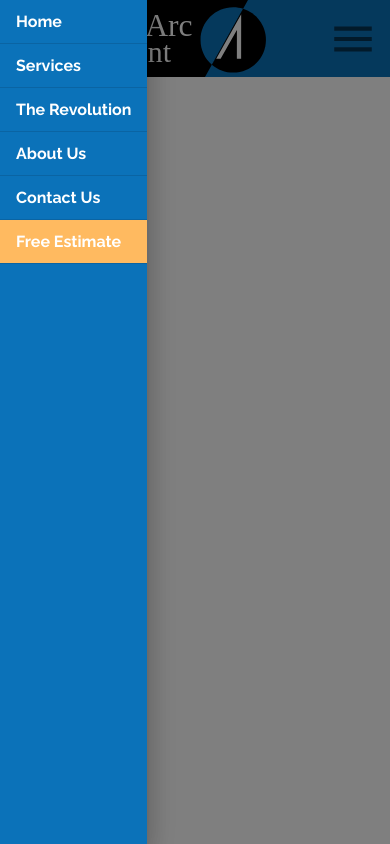
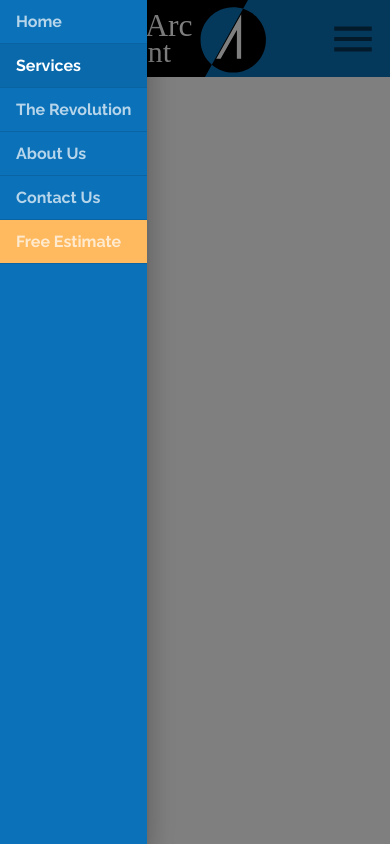
Before and after one commit to EmmieA/arcdevelopment, a React (Create React App) app: page /websites in a window 390 px wide. Both pictures are taken after a click on the button 353 px from the left and 38 px from the top of the page. Built offline with nearby package versions, Linux system fonts and the light colour scheme.

Commit message:
Added drawer menu to support mobile viewports

```diff
--- a/src/components/ui/DrawerMenu.js
+++ b/src/components/ui/DrawerMenu.js
@@ -27,34 +27,24 @@ const useStyles = makeStyles((theme) => ({
   drawerItem: {
     ...theme.typography.tab,
     color: 'white',
+    opacity: 0.7,
+  },
+  drawerItemSelected: {
+    opacity: 1,
   },
   drawerItemEstimate: {
     backgroundColor: theme.palette.common.orange,
   },
 }));
 
-const DrawerMenu = ({ navChoice, servicesMenuItems, setNavChoice }) => {
+// from the online docs - if not iOS, the drawer functions a bit weird so the component
+// uses a couple of props to enable good rendering
+const iOS = process.browser && /iPad|iPhone|iPod/.test(navigator.userAgent);
+
+const DrawerMenu = ({ navChoice, handleSetNavChoice }) => {
   const [isDrawerOpen, setIsDrawerOpen] = useState(false);
 
   const classes = useStyles();
-
-  const handleSetNavChoice = (navChoice) => {
-    setNavChoice(navChoice);
-  };
-
-  // from the online docs - if not iOS, the drawer functions a bit weird so the component
-  // uses a couple of props to enable good rendering
-  const iOS = process.browser && /iPad|iPhone|iPod/.test(navigator.userAgent);
-
-  const renderServicesSubMenu = (menuItem, index) => {
-    return (
-      <ListItem component={Link}>
-        <ListItemText className={classes.drawerItem} disableTypography component={Link} to="/">
-          {menuItem.name}
-        </ListItemText>
-      </ListItem>
-    );
-  };
 
   return (
     <>
@@ -78,39 +68,102 @@ const DrawerMenu = ({ navChoice, servicesMenuItems, setNavChoice }) => {
             to="/"
             selected={navChoice === 0}
           >
-            <ListItemText className={classes.drawerItem} disableTypography>
+            <ListItemText
+              // dynamic application of classes to change the opacity of the item when it's been selected
+              className={navChoice === 0 ? [classes.drawerItem, classes.drawerItemSelected] : classes.drawerItem}
+              disableTypography
+            >
               Home
             </ListItemText>
           </ListItem>
-          <ListItem divider button onClick={() => setIsDrawerOpen(false)} component={Link} to="/services">
-            <ListItemText className={classes.drawerItem} disableTypography>
+          <ListItem
+            divider
+            button
+            onClick={() => {
+              setIsDrawerOpen(false);
+              handleSetNavChoice(1);
+            }}
+            component={Link}
+            to="/services"
+            selected={navChoice === 1}
+          >
+            <ListItemText
+              className={navChoice === 1 ? [classes.drawerItem, classes.drawerItemSelected] : classes.drawerItem}
+              disableTypography
+            >
               Services
             </ListItemText>
           </ListItem>
-          <ListItem divider button onClick={() => setIsDrawerOpen(false)} component={Link} to="/revolution">
-            <ListItemText className={classes.drawerItem} disableTypography>
+          <ListItem
+            divider
+            button
+            onClick={() => {
+              setIsDrawerOpen(false);
+              handleSetNavChoice(2);
+            }}
+            component={Link}
+            to="/revolution"
+            selected={navChoice === 2}
+          >
+            <ListItemText
+              className={navChoice === 2 ? [classes.drawerItem, classes.drawerItemSelected] : classes.drawerItem}
+              disableTypography
+            >
               The Revolution
             </ListItemText>
           </ListItem>
-          <ListItem divider button onClick={() => setIsDrawerOpen(false)} component={Link} to="/about">
-            <ListItemText className={classes.drawerItem} disableTypography>
+          <ListItem
+            divider
+            button
+            onClick={() => {
+              setIsDrawerOpen(false);
+              handleSetNavChoice(3);
+            }}
+            component={Link}
+            to="/about"
+            selected={navChoice === 3}
+          >
+            <ListItemText
+              className={navChoice === 3 ? [classes.drawerItem, classes.drawerItemSelected] : classes.drawerItem}
+              disableTypography
+            >
               About Us
             </ListItemText>
           </ListItem>
-          <ListItem divider button onClick={() => setIsDrawerOpen(false)} component={Link} to="/contact">
-            <ListItemText className={classes.drawerItem} disableTypography>
+          <ListItem
+            divider
+            button
+            onClick={() => {
+              setIsDrawerOpen(false);
+              handleSetNavChoice(4);
+            }}
+            component={Link}
+            to="/contact"
+            selected={navChoice === 4}
+          >
+            <ListItemText
+              className={navChoice === 4 ? [classes.drawerItem, classes.drawerItemSelected] : classes.drawerItem}
+              disableTypography
+            >
               Contact Us
             </ListItemText>
           </ListItem>
           <ListItem
             divider
             button
-            onClick={() => setIsDrawerOpen(false)}
+            onClick={() => {
+              setIsDrawerOpen(false);
+              handleSetNavChoice(5);
+            }}
             component={Link}
             to="/estimate"
             className={classes.drawerItemEstimate}
+            selected={navChoice === 5}
           >
-            <ListItemText className={classes.drawerItem} disableTypography>
+            <ListItemText
+              className={navChoice === 5 ? [classes.drawerItem, classes.drawerItemSelected] : classes.drawerItem}
+              disableTypography
+            >
               Free Estimate
             </ListItemText>
           </ListItem>
--- a/src/components/ui/Header.js
+++ b/src/components/ui/Header.js
@@ -61,15 +61,13 @@ const servicesMenuItems = [
   { name: 'Website Development', path: '/websites' },
 ];
 
-export default function Header(props) {
+const Header = () => {
   const classes = useStyles();
   const theme = useTheme(); // gives access to the theme within component code
 
   const viewportIsMediumOrLess = useMediaQuery(theme.breakpoints.down('md'));
 
   const [navChoice, setNavChoice] = useState(0);
-  const [selectedNavChoice, setSelectedNavChoice] = useState(null);
-  const [navMenuIsOpen, setNavMenuIsOpen] = useState(false);
   const [selectedSubMenuItem, setSelectedSubMenuItem] = useState(0);
 
   // This ensures if the page is refreshed that the previously-selected
@@ -125,24 +123,12 @@ export default function Header(props) {
     }
   }, [navChoice]);
 
-  const handleNavChange = (e, value) => {
-    setNavChoice(value);
+  const handleSetNavChoice = (choice) => {
+    setNavChoice(choice);
   };
 
-  const handleOpenClick = (e) => {
-    setSelectedNavChoice(e.currentTarget);
-    setNavMenuIsOpen(true);
-  };
-
-  const handleCloseClick = (e) => {
-    setSelectedNavChoice(null);
-    setNavMenuIsOpen(false);
-  };
-
-  const handleMenuItemClick = (e, i) => {
-    setNavChoice(null);
-    setNavMenuIsOpen(false);
-    setSelectedSubMenuItem(i);
+  const handleSetSelectedSubMenuItem = (choice) => {
+    setSelectedSubMenuItem(choice);
   };
 
   return (
@@ -155,18 +141,17 @@ export default function Header(props) {
             </Button>
 
             {viewportIsMediumOrLess ? (
-              <DrawerMenu navChoice={navChoice} servicesMenuItems={servicesMenuItems} />
+              <DrawerMenu
+                navChoice={navChoice}
+                handleSetNavChoice={handleSetNavChoice}
+                servicesMenuItems={servicesMenuItems}
+              />
             ) : (
               <TabMenu
                 navChoice={navChoice}
-                handleNavChange={handleNavChange}
-                selectedNavChoice={selectedNavChoice}
-                navMenuIsOpen={navMenuIsOpen}
-                handleCloseClick={handleCloseClick}
-                handleOpenClick={handleOpenClick}
-                handleMenuItemClick={handleMenuItemClick}
-                setNavChoice={setNavChoice}
+                handleSetNavChoice={handleSetNavChoice}
                 selectedSubMenuItem={selectedSubMenuItem}
+                handleSetSelectedSubMenuItem={handleSetSelectedSubMenuItem}
                 servicesMenuItems={servicesMenuItems}
               />
             )}
@@ -176,4 +161,6 @@ export default function Header(props) {
       <div className={classes.toolbarMargin} />
     </>
   );
-}
+};
+
+export default Header;
--- a/src/components/ui/TabMenu.js
+++ b/src/components/ui/TabMenu.js
@@ -1,4 +1,4 @@
-import React from 'react';
+import React, { useState } from 'react';
 import { Link } from 'react-router-dom';
 
 import { makeStyles } from '@material-ui/styles';
@@ -43,20 +43,34 @@ const useStyles = makeStyles((theme) => ({
 
 const TabMenuBar = ({
   navChoice,
-  handleNavChange,
-  selectedNavChoice,
-  navMenuIsOpen,
-  handleCloseClick,
-  handleOpenClick,
-  handleMenuItemClick,
-  setNavChoice,
+  handleSetNavChoice,
   selectedSubMenuItem,
+  handleSetSelectedSubMenuItem,
   servicesMenuItems,
 }) => {
   const classes = useStyles();
 
-  const handleSetNavChoice = (navChoice) => {
-    setNavChoice(navChoice);
+  const [selectedNavChoice, setSelectedNavChoice] = useState(null);
+  const [navMenuIsOpen, setNavMenuIsOpen] = useState(false);
+
+  const handleNavChange = (e, value) => {
+    handleSetNavChoice(value);
+  };
+
+  const handleOpenClick = (e) => {
+    setSelectedNavChoice(e.currentTarget);
+    setNavMenuIsOpen(true);
+  };
+
+  const handleCloseClick = (e) => {
+    setSelectedNavChoice(null);
+    setNavMenuIsOpen(false);
+  };
+
+  const handleMenuItemClick = (e, i) => {
+    handleSetNavChoice(null);
+    setNavMenuIsOpen(false);
+    handleSetSelectedSubMenuItem(i);
   };
 
   function renderServicesSubMenu(menuItem, index) {
```
